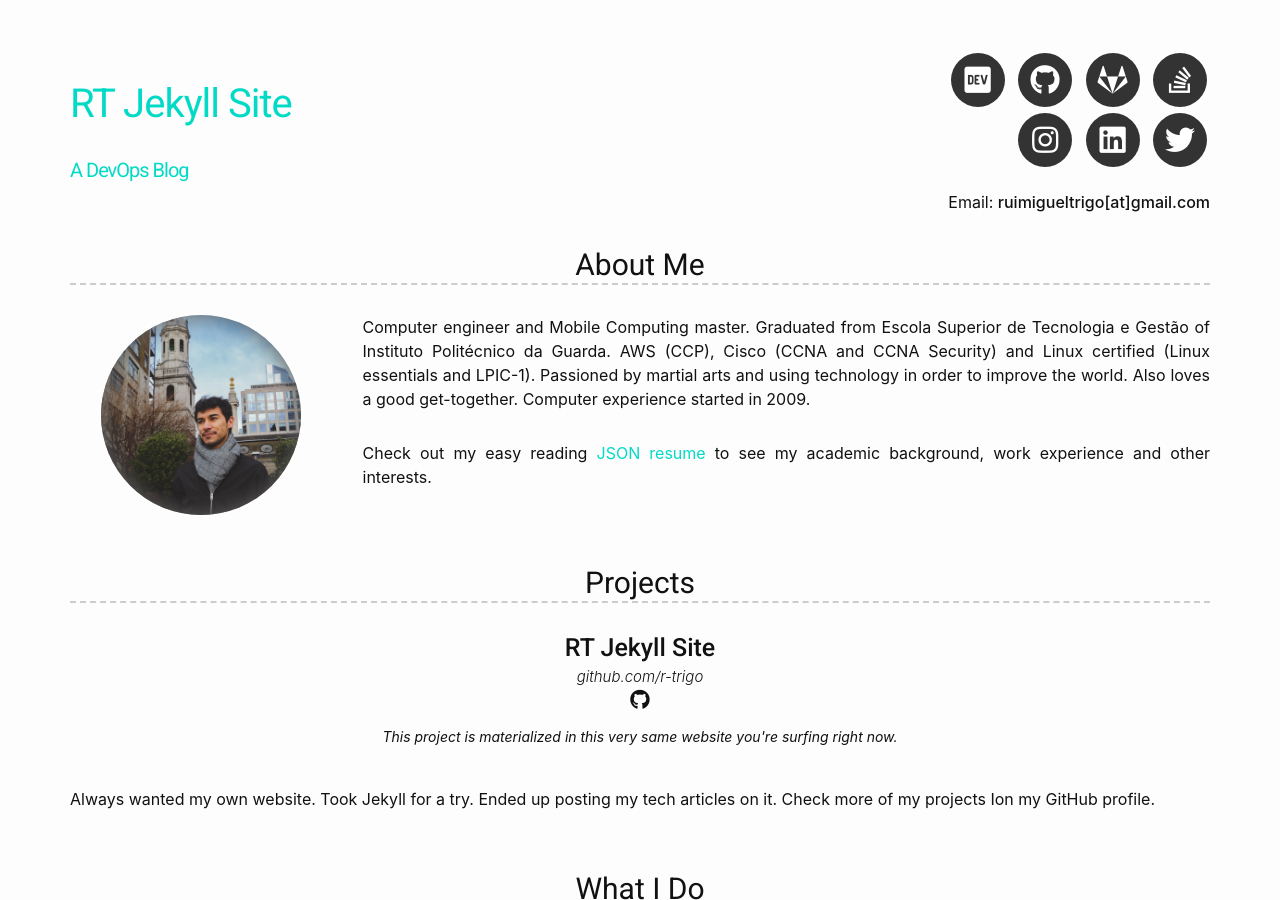
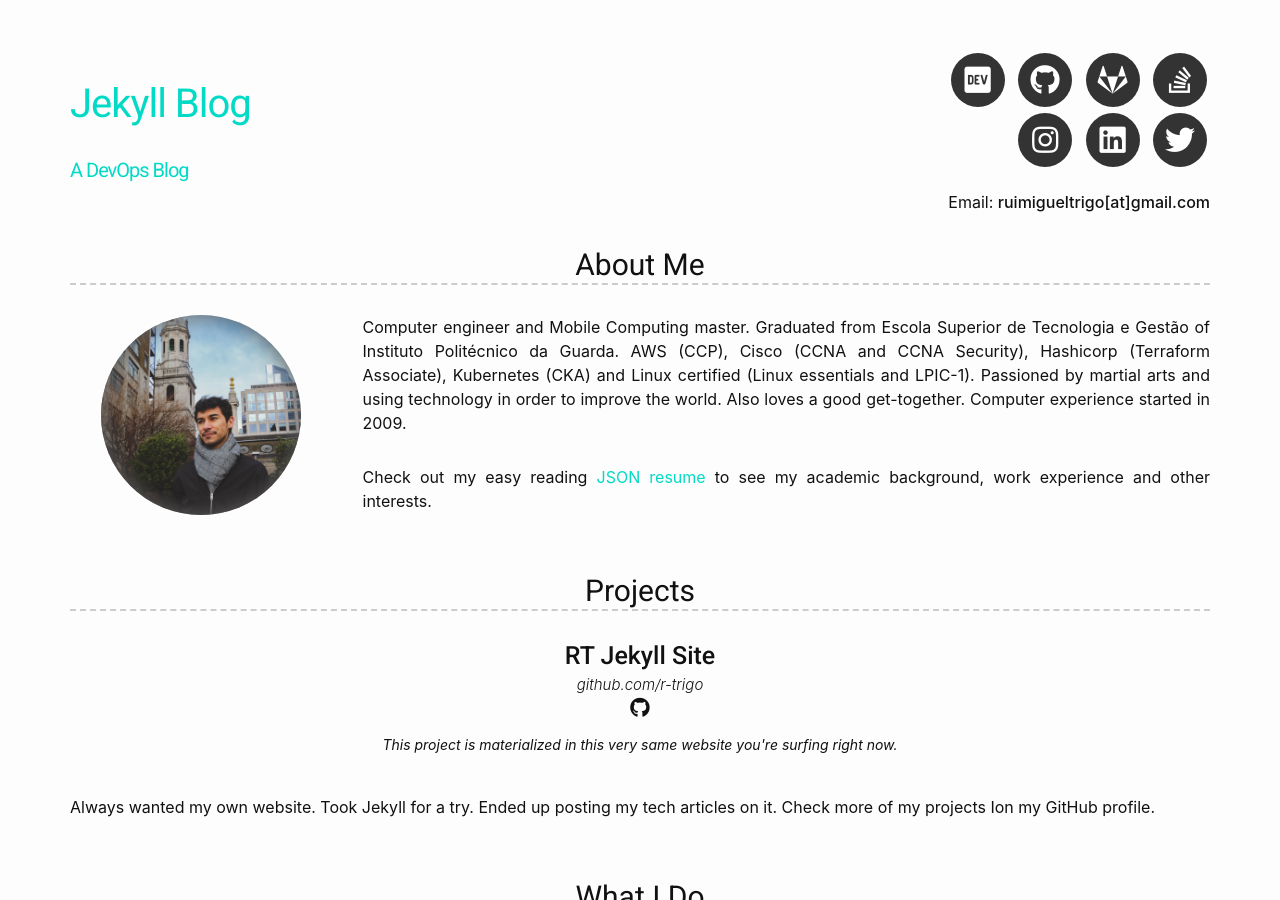
Before and after one commit to r-trigo/jekyll-blog, a Jekyll site: the page built from about.md, in a window 1280 px wide and 900 px high. Built offline with Jekyll 4.4.1, drawn with Linux system fonts in a browser that asks for light colours; nearby versions of some CDN libraries; some of the changed text lies outside the part shown.

Commit message:
chore(repo): change project name

```diff
--- a/_config.yml
+++ b/_config.yml
@@ -1,10 +1,10 @@
-repository: https://github.com/r-trigo/rt-jekyll-site
+repository: https://github.com/r-trigo/jekyll-blog
 
-name: RT Jekyll Site
+name: Jekyll Blog
 title: A DevOps Blog
 email: ruimigueltrigo[at]gmail.com
 description: >-
-  Welcome to RT Jekyll Site. Here you can find my writing work as well as professional info about me.
+  Welcome to my Jekyll Blog. Here you can find my writing work as well as professional info about me.
 
 dev_username: rtrigo
 github_username:  r-trigo
@@ -15,8 +15,9 @@ stackoverflow_username: "6460173"
 twitter_username: "ru1tr1go"
 
 # comment for local development
-baseurl: "/rt-jekyll-site/"
-#url: "r-trigo.github.io"
+domain: r-trigo.github.io       # if you want to force HTTPS, specify the domain without the http at the start, e.g. example.com
+url: https://r-trigo.github.io  # the base hostname and protocol for your site, e.g. http://example.com
+baseurl: /jekyll-blog/          # place folder name if the site is served in a subfolder
 
 # About Section
 # about_title: About Me (Use this to override about section title)
@@ -24,7 +25,7 @@ about_profile_image: assets/images/profile.jpg
 about_content: |
   Computer engineer and Mobile Computing master.
   Graduated from Escola Superior de Tecnologia e Gestão of Instituto Politécnico da Guarda.
-  AWS (CCP), Cisco (CCNA and CCNA Security) and Linux certified (Linux essentials and LPIC-1).
+  AWS (CCP), Cisco (CCNA and CCNA Security), Hashicorp (Terraform Associate), Kubernetes (CKA) and Linux certified (Linux essentials and LPIC-1).
   Passioned by martial arts and using technology in order to improve the world.
   Also loves a good get-together. Computer experience started in 2009.
 
@@ -41,13 +42,12 @@ experience_title: What I Do
 # More Section
 more_title: My Interests
 more_content: |
-  Martial Arts  |  Fitness  |  Reading  |  IoT
+  Martial Arts  |  Non-fiction books  |  HomeLabbing
 # Footer
 footer_show_references: false
 
 # Build settings
-theme: minima
-#theme: modern-resume-theme
+theme: modern-resume-theme
 darkmode: false
 plugins:
   - jekyll-feed
```
Also changed, not shown: README.md.
